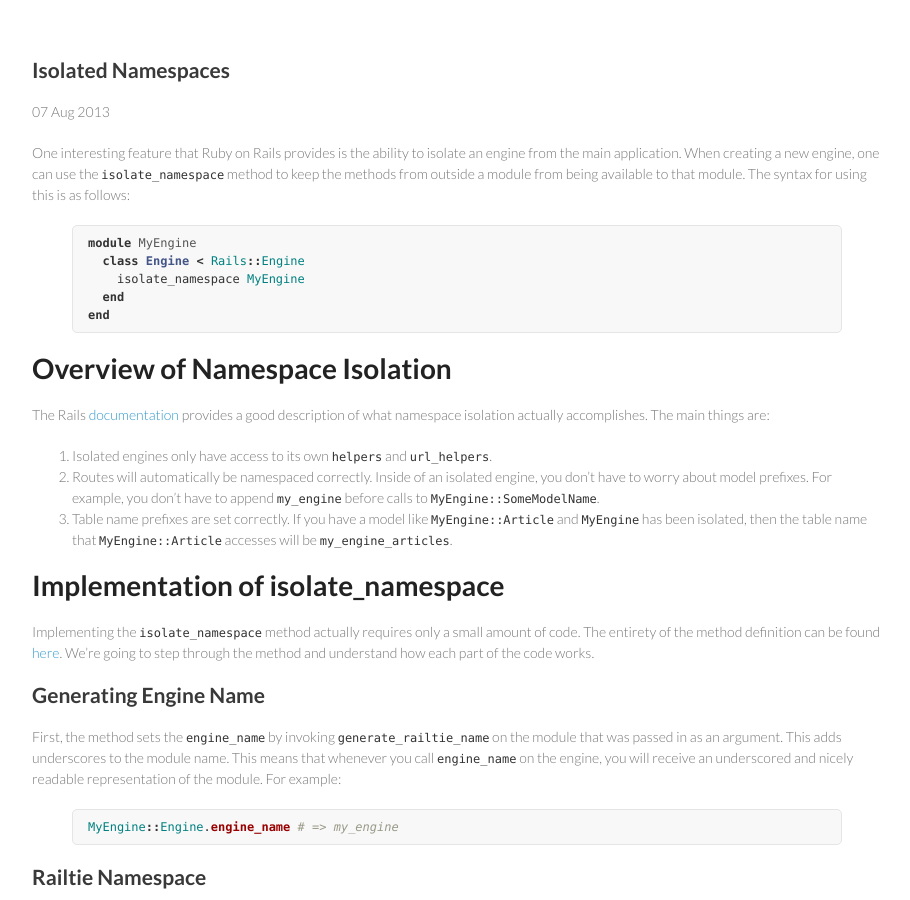
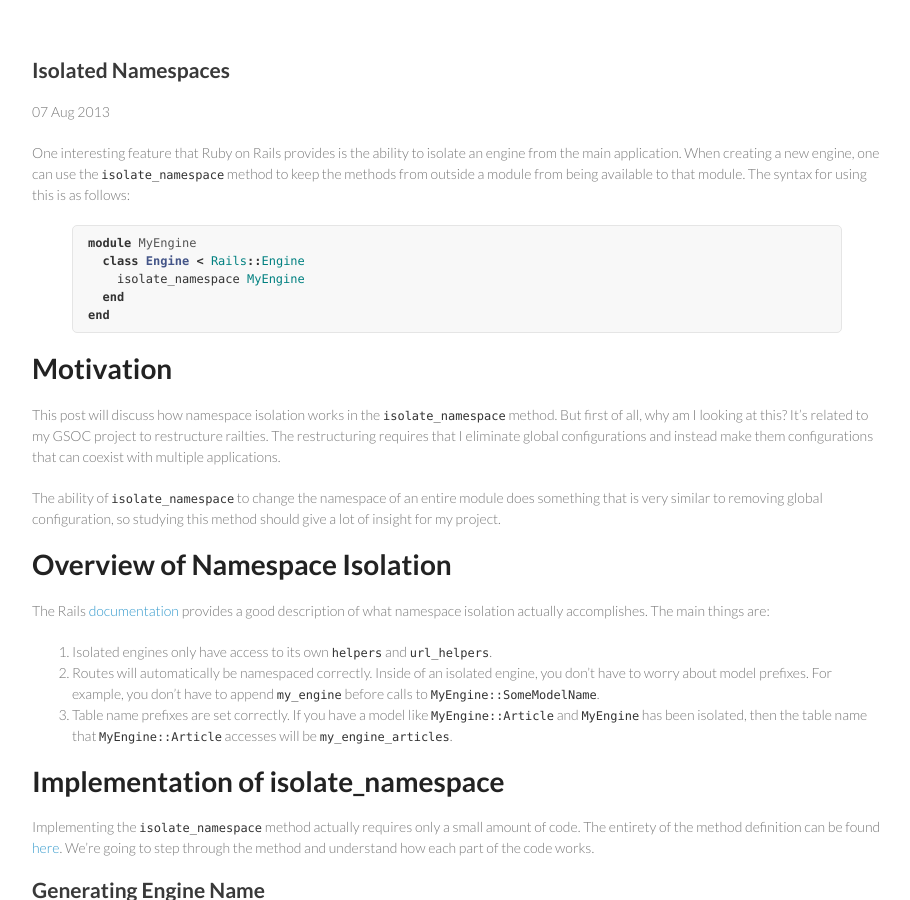
Before and after one commit to wangjohn/wangjohn.github.io, a Jekyll site: the page built from _posts/2013-08-07-isolated-namespaces.md, in a window 1280 px wide and 900 px high. Shown: the whole window, without its empty margins (183-1093 px from the left). Built offline with Jekyll 4.4.1, drawn with Linux system fonts in a browser that asks for light colours.

Commit message:
creating motivation section.

```diff
--- a/_posts/2013-08-07-isolated-namespaces.md
+++ b/_posts/2013-08-07-isolated-namespaces.md
@@ -14,6 +14,12 @@
   end
 end
 {% endhighlight %}
+
+# Motivation
+
+This post will discuss how namespace isolation works in the `isolate_namespace` method. But first of all, why am I looking at this? It's related to my GSOC project to restructure railties. The restructuring requires that I eliminate global configurations and instead make them configurations that can coexist with multiple applications.
+
+The ability of `isolate_namespace` to change the namespace of an entire module does something that is very similar to removing global configuration, so studying this method should give a lot of insight for my project.
 
 # Overview of Namespace Isolation
 
```
